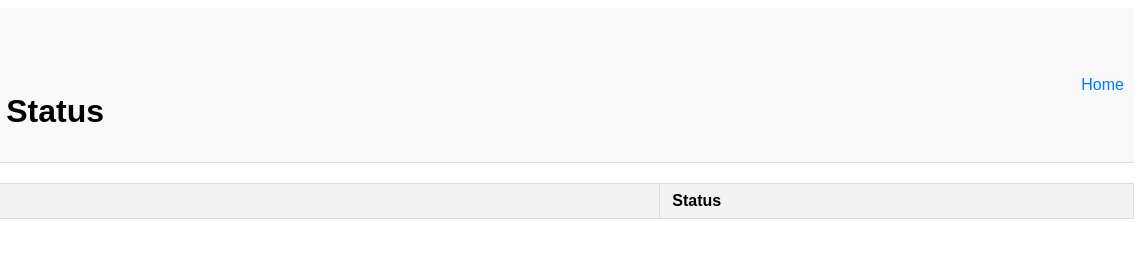
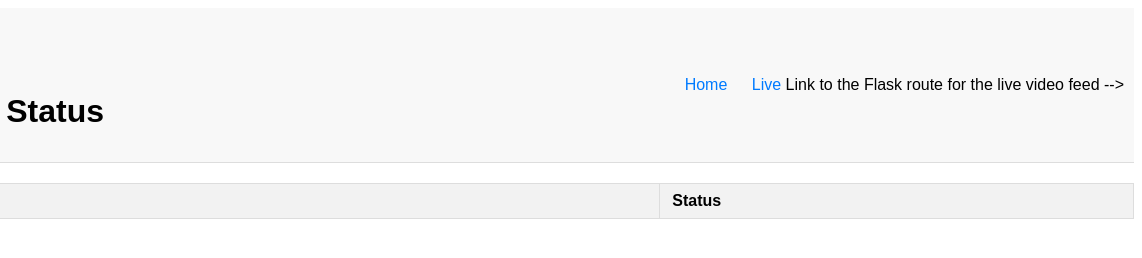
Before and after one commit to animeshk719/ParkEase11, a plain HTML site: page index.html in a window 1280 px wide. Shown: the full height of the page, 138-1280 px from the left. Drawn offline with Linux system fonts and the light colour scheme; no server answers.

Commit message:
index.html

```diff
--- a/index.html
+++ b/index.html
@@ -75,7 +75,7 @@
         </div>
         <nav>
             <a href="index.html">Home</a>
-            <!-- <a href="/video_feed">Live</a> Link to the Flask route for the live video feed -->
+            <a href="/video_feed">Live</a> Link to the Flask route for the live video feed -->
         </nav>
     </header>
     <table id="parkingTable">
```
